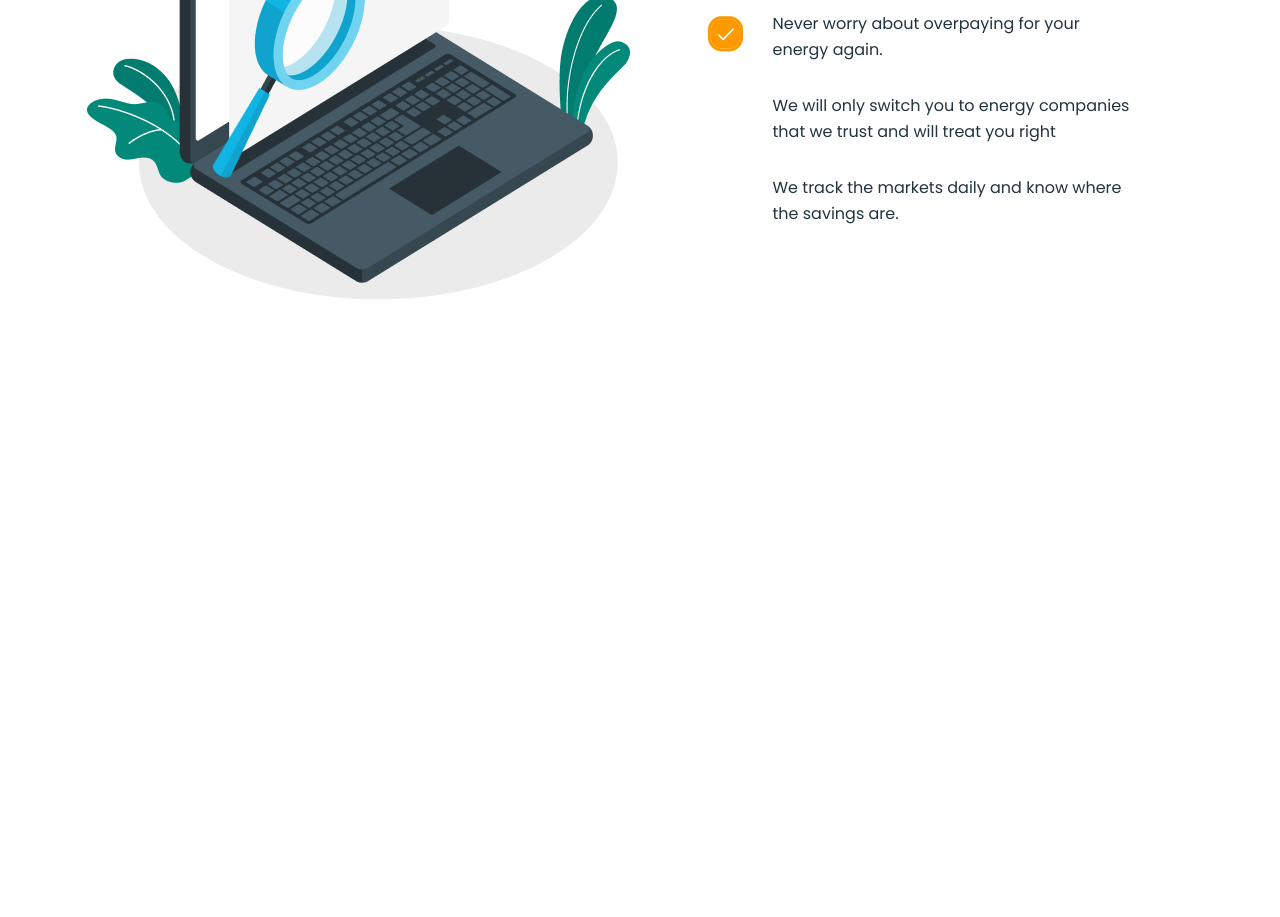
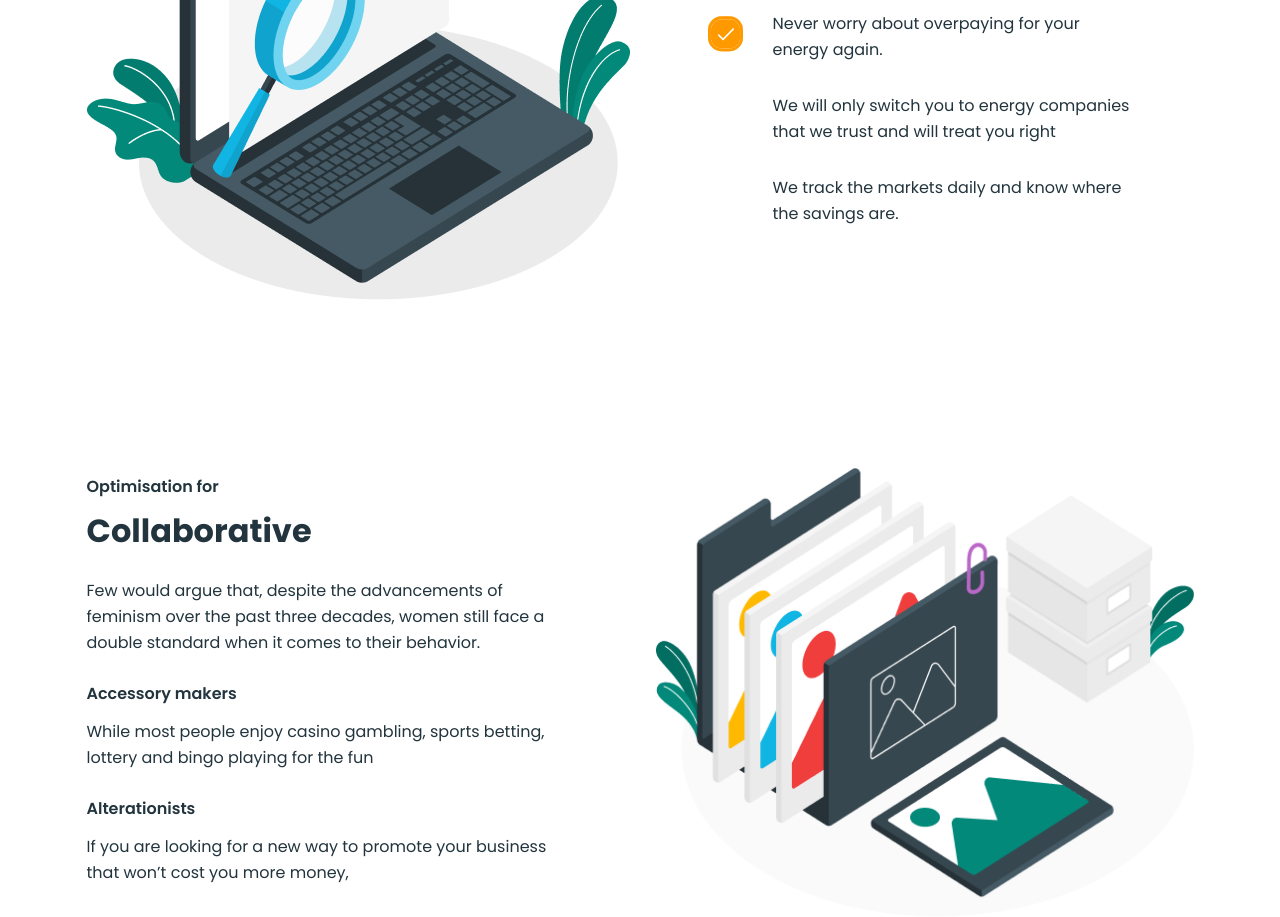
Before and after one commit to EshimovShaxzod/Myproduct-figma, a plain HTML site: page index.html in a window 1280 px wide. Shown: the part 2282-3199 px from the top of the page. Before the commit the page ends 2582 px from the top, so only its background shows below. Drawn offline with nearby package versions, Linux system fonts and the light colour scheme; files whose address does not match are found by name.

Commit message:
collaborative done

```diff
--- a/index.html
+++ b/index.html
@@ -104,7 +104,7 @@
         <!-- PRODUCT END -->
     </main>
 
-    <!-- MANAGMENT START -->
+    <!-- collaborative START -->
     <section class="managment">
         <div class="container">
             <div class="managment-wrapper">
@@ -116,11 +116,11 @@
                     <h3 class="managment-content__small-title">Alterationists</h3>
                     <p class="managment-content__desc">If you are looking for a new way to promote your business that won’t cost you more money, </p>
                 </div>
-                <img class="managment-img" src="./assets/images/managment.png" height="474" width="538" alt="managment img">
+                <img class="managment-img" src="./assets/images/managment.png" height="474" width="538" alt="collaborative img">
             </div>
         </div>
     </section>
-    <!-- MANAGMENT END -->
+    <!-- collaborative END -->
 
     <!-- CUSTOMERS START -->
     <section class="customers">
@@ -148,6 +148,25 @@
     </section>
     <!-- CUSTOMERS END -->
 
+    <!-- COLLABORATIVE START -->
+    <section class="collaborative">
+        <div class="container">
+            <div class="collaborative-wrapper">
+                <div class="collaborative-content">
+                    <p class="collaborative-content__text">Optimisation for</p>
+                    <h2 class="collaborative-content__title">Collaborative</h2>
+                    <p class="collaborative-content__desc">Few would argue that, despite the advancements of feminism over the past three decades, women still face a double standard when it comes to their behavior. </p>
+                    <h3 class="collaborative-content__small-title">Accessory makers</h3>
+                    <p class="collaborative-content__small-desc">While most people enjoy casino gambling, sports betting, lottery and bingo playing for the fun</p>
+                    <h3 class="collaborative-content__small-title">Alterationists</h3>
+                    <p class="collaborative-content__small-desc">If you are looking for a new way to promote your business that won’t cost you more money, </p>
+                </div>
+                <img class="collaborative-img" src="./assets/images/collaborative.png" height="474" width="538" alt="collaborative img">
+            </div>
+        </div>
+    </section>
+    <!-- COLLABORATIVE END -->
+
     <!-- MAIN END -->
 
     <script src="./js/main.js"></script>
--- a/scss/blocks/_blocks.scss
+++ b/scss/blocks/_blocks.scss
@@ -4,4 +4,5 @@
 @import 'hero';
 @import 'product';
 @import 'managment';
-@import 'customers'
+@import 'customers';
+@import 'collaborative';
--- /dev/null
+++ b/scss/blocks/_collaborative.scss
@@ -0,0 +1,87 @@
+/*   COLLABORATIVE STYLE START */
+.collaborative{
+    width: 100%;
+    margin-bottom: 146px;
+
+    &-wrapper{
+        display: flex;
+        align-items: center;
+        justify-content: space-between;
+        flex-wrap: wrap;
+    }
+
+    &-content{
+        width: 100%;
+        max-width: 486px;
+
+        &__text{
+            margin-bottom: 8px;
+            font-size: 16px;
+            font-weight: 600;
+            color: $colorPrimary;
+        }
+
+        &__title{
+            margin-bottom: 23px;
+            color: $colorPrimary;
+            font-size: 32px;
+            font-weight: $fontWeight;
+            line-height: normal;
+        }
+
+        &__small-title{
+            margin-bottom: 12px;
+            color: $colorPrimary;
+            font-size: 16px;
+            font-weight: 600;
+            line-height: 26px;
+        }
+
+        &__desc{
+            margin-bottom: 25px;
+            color: $colorPrimary;
+            font-size: 16px;
+            font-weight: 400;
+            line-height: 26px;
+        }
+
+        &__small-desc{
+            margin-bottom: 25px;
+            color: $colorPrimary;
+            font-size: 16px;
+            font-weight: 400;
+            line-height: 26px;
+        }
+    }
+
+    &-img{
+        max-width: 100%;
+        height: auto;
+    }
+}
+/*   COLLABORATIVE STYLE END */
+
+/* COLLABORATIVE RESPONSIVE STYLE START  */
+@media only screen and (max-width:576px){
+
+    .collaborative{
+        margin-bottom: 97px;
+
+        &-wrapper{
+            flex-wrap: wrap-reverse;
+        }
+
+        &-img{
+            margin-bottom: 50px;
+        }
+
+        &-content{
+
+            &__title{
+                margin-bottom: 16px;
+            }
+        }
+    }
+
+}
+/* COLLABORATIVE RESPONSIVE STYLE END  */
```
Also changed, not shown: assets/images/collaborative.png (added), css/main.css, 1 other file.
